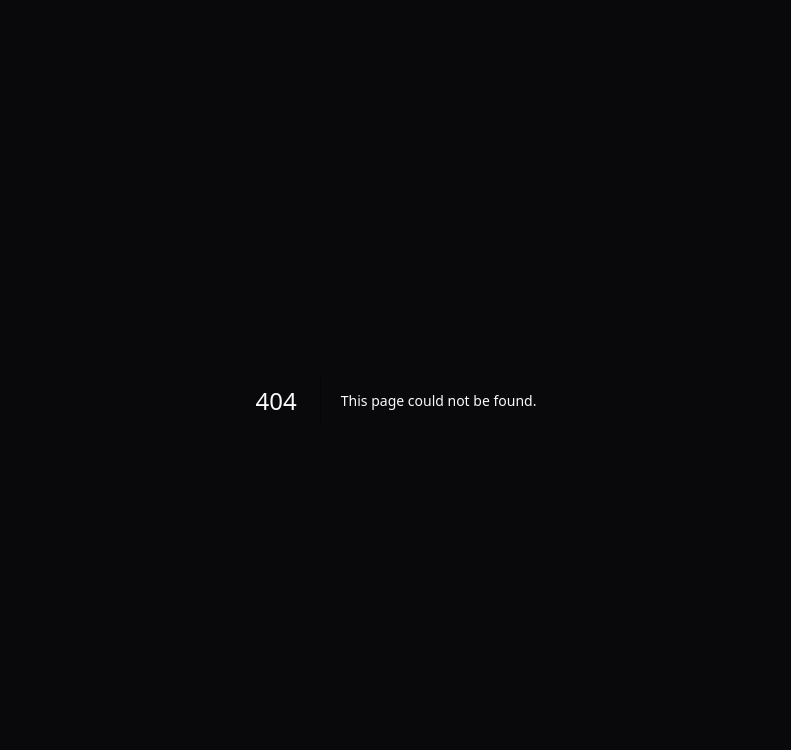
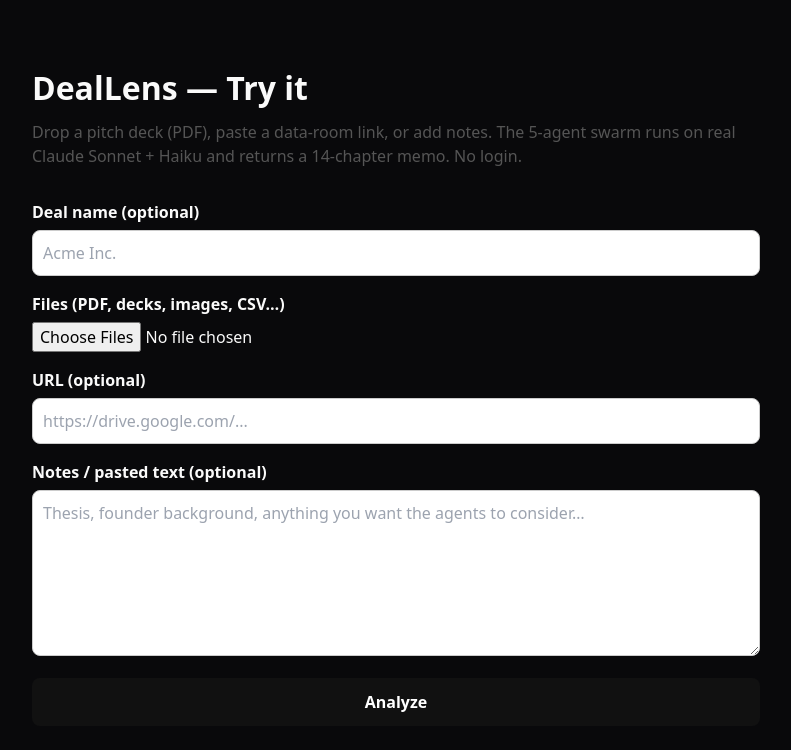
Before and after one commit to Regantih/deallenz, a Next.js app: page /try in a window 1280 px wide. Before the commit this address had no page. Shown: the top 750 px of the page, without its empty margins (244-1035 px from the left). Built offline with nearby package versions, Linux system fonts and the light colour scheme.

Commit message:
feat: public /try page (no-auth UI for ingest + run)
This component allows users to upload files, enter a URL, and provide notes to analyze with a 5-agent swarm. It handles form submission, loading states, and displays results or errors accordingly.

```diff
--- /dev/null
+++ b/app/try/page.tsx
@@ -0,0 +1,145 @@
+'use client';
+
+import { useState } from 'react';
+
+export default function TryPage() {
+  const [files, setFiles] = useState<File[]>([]);
+  const [url, setUrl] = useState('');
+  const [text, setText] = useState('');
+  const [name, setName] = useState('');
+  const [loading, setLoading] = useState(false);
+  const [result, setResult] = useState<any>(null);
+  const [error, setError] = useState<string | null>(null);
+
+  async function onSubmit(e: React.FormEvent) {
+    e.preventDefault();
+    setLoading(true);
+    setError(null);
+    setResult(null);
+
+    const fd = new FormData();
+    files.forEach((f) => fd.append('files', f));
+    if (url) fd.append('url', url);
+    if (text) fd.append('text', text);
+    if (name) fd.append('name', name);
+
+    try {
+      const res = await fetch('/api/try', { method: 'POST', body: fd });
+      const json = await res.json();
+      if (!json.ok) setError(json.detail || json.error || 'Failed');
+      else setResult(json);
+    } catch (err: any) {
+      setError(err?.message || 'Network error');
+    } finally {
+      setLoading(false);
+    }
+  }
+
+  return (
+    <main style={{ maxWidth: 760, margin: '4rem auto', padding: '0 1rem', fontFamily: 'system-ui, sans-serif' }}>
+      <h1 style={{ fontSize: 32, fontWeight: 700 }}>DealLens — Try it</h1>
+      <p style={{ color: '#555', marginTop: 8 }}>
+        Drop a pitch deck (PDF), paste a data-room link, or add notes. The 5-agent swarm runs on real Claude Sonnet + Haiku and returns a 14-chapter memo. No login.
+      </p>
+
+      <form onSubmit={onSubmit} style={{ marginTop: 32, display: 'grid', gap: 16 }}>
+        <label>
+          <div style={{ fontWeight: 600, marginBottom: 6 }}>Deal name (optional)</div>
+          <input
+            type="text"
+            value={name}
+            onChange={(e) => setName(e.target.value)}
+            placeholder="Acme Inc."
+            style={{ width: '100%', padding: 10, border: '1px solid #ccc', borderRadius: 8 }}
+          />
+        </label>
+
+        <label>
+          <div style={{ fontWeight: 600, marginBottom: 6 }}>Files (PDF, decks, images, CSV…)</div>
+          <input
+            type="file"
+            multiple
+            onChange={(e) => setFiles(Array.from(e.target.files ?? []))}
+          />
+          {files.length > 0 && (
+            <div style={{ marginTop: 6, fontSize: 13, color: '#555' }}>
+              {files.length} file(s) selected
+            </div>
+          )}
+        </label>
+
+        <label>
+          <div style={{ fontWeight: 600, marginBottom: 6 }}>URL (optional)</div>
+          <input
+            type="url"
+            value={url}
+            onChange={(e) => setUrl(e.target.value)}
+            placeholder="https://drive.google.com/..."
+            style={{ width: '100%', padding: 10, border: '1px solid #ccc', borderRadius: 8 }}
+          />
+        </label>
+
+        <label>
+          <div style={{ fontWeight: 600, marginBottom: 6 }}>Notes / pasted text (optional)</div>
+          <textarea
+            value={text}
+            onChange={(e) => setText(e.target.value)}
+            rows={6}
+            placeholder="Thesis, founder background, anything you want the agents to consider…"
+            style={{ width: '100%', padding: 10, border: '1px solid #ccc', borderRadius: 8 }}
+          />
+        </label>
+
+        <button
+          type="submit"
+          disabled={loading}
+          style={{
+            padding: '12px 20px',
+            background: loading ? '#888' : '#111',
+            color: '#fff',
+            border: 0,
+            borderRadius: 8,
+            fontWeight: 600,
+            cursor: loading ? 'wait' : 'pointer',
+          }}
+        >
+          {loading ? 'Running 5-agent swarm… (~90s)' : 'Analyze'}
+        </button>
+      </form>
+
+      {error && (
+        <div style={{ marginTop: 24, padding: 12, background: '#fee', border: '1px solid #f99', borderRadius: 8 }}>
+          <b>Error:</b> {error}
+        </div>
+      )}
+
+      {result && (
+        <section style={{ marginTop: 32 }}>
+          <h2 style={{ fontSize: 22, fontWeight: 700 }}>Memo ready</h2>
+          <p>
+            <a href={result.memo_url} style={{ color: '#06f' }}>Open full memo →</a>
+          </p>
+          <p style={{ fontSize: 13, color: '#555' }}>
+            Cost: ${result.cost_ledger?.total_usd?.toFixed(4)} · tokens in:{' '}
+            {result.cost_ledger?.total_tokens_in} · tokens out:{' '}
+            {result.cost_ledger?.total_tokens_out}
+          </p>
+          <pre
+            style={{
+              marginTop: 16,
+              padding: 16,
+              background: '#fafafa',
+              border: '1px solid #eee',
+              borderRadius: 8,
+              maxHeight: 480,
+              overflow: 'auto',
+              fontSize: 12,
+            }}
+          >
+            {JSON.stringify(result.swarm_output, null, 2)}
+          </pre>
+        </section>
+      )}
+    </main>
+  );
+}
```
